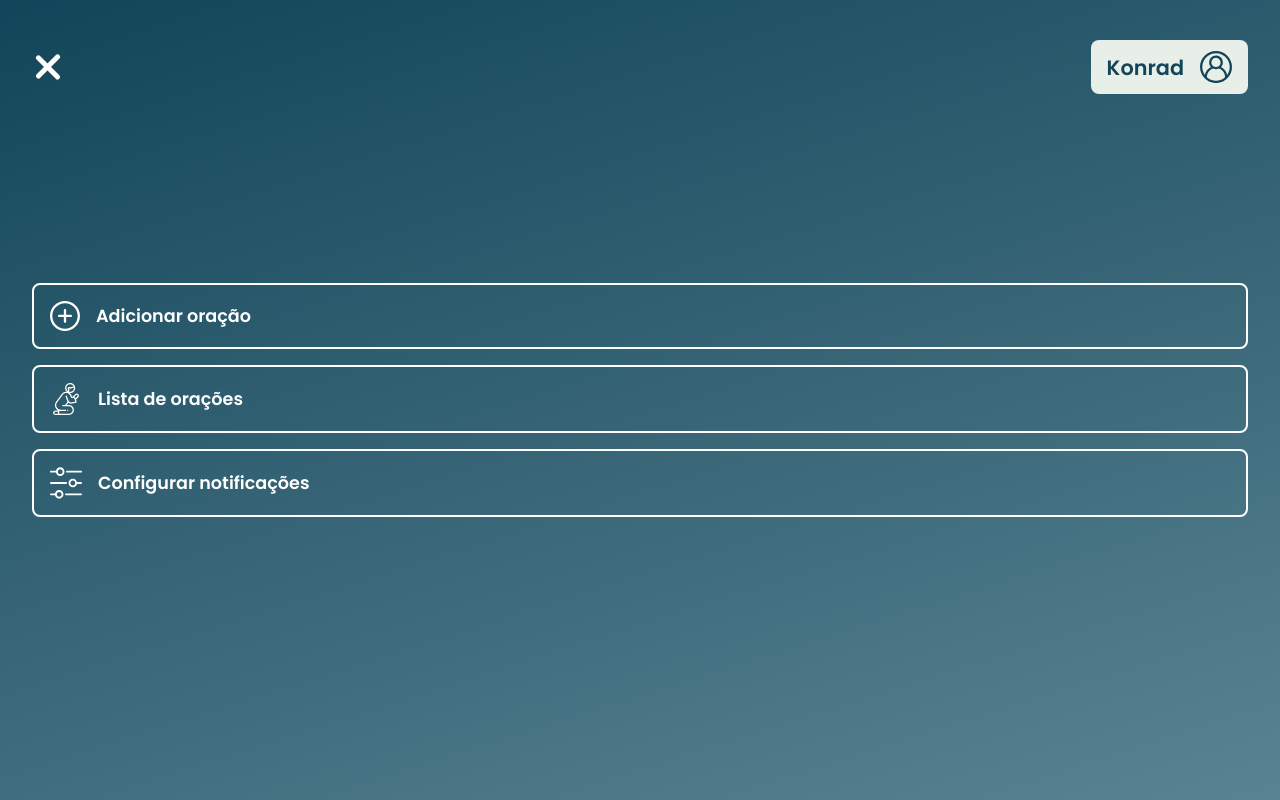
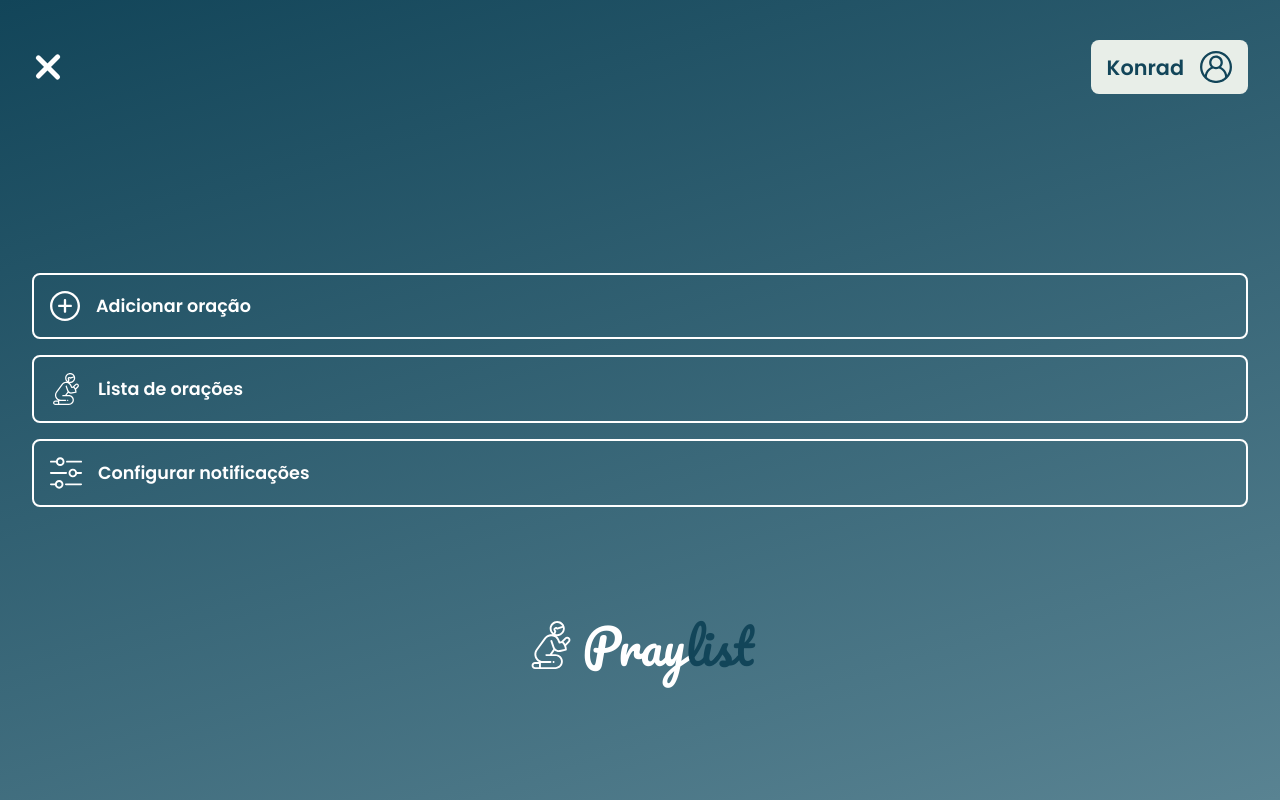
Before and after one commit to christiandueck/pray-list, a Next.js app: page / in a window 1280 px wide. Both pictures are taken after a click on the button 56 px from the left and 67 px from the top of the page. Built offline with nearby package versions, Linux system fonts and the light colour scheme.

Commit message:
Creation of Logo Component to be used across the app

```diff
--- a/src/components/Header/Menu.tsx
+++ b/src/components/Header/Menu.tsx
@@ -1,4 +1,5 @@
 import { useState } from 'react';
+import { Logo } from '../Shared/Logo';
 import styles from './styles/Menu.module.scss';
 
 export function Menu() {
@@ -33,9 +34,7 @@ export function Menu() {
                         Configurar notificações
                     </li>
                 </ul>
-                <div className={styles.logo}>
-
-                </div>
+                <Logo theme="light" size="big" />
             </div>
         </div>
     );
--- a/src/components/Header/styles/Menu.module.scss
+++ b/src/components/Header/styles/Menu.module.scss
@@ -80,13 +80,14 @@
 
         background: linear-gradient(162.46deg, #124559 0%, #598392 100%);
 
-        padding: 2.5rem 2rem;
+        padding: 12rem 2rem 2rem 2rem;
 
         ul {
             width: 100%;
             display: flex;
             flex-direction: column;
             gap: 1rem;
+            margin-bottom: 6rem;
 
             li {
                 padding: 1rem;
--- /dev/null
+++ b/src/components/Shared/Logo.tsx
@@ -0,0 +1,33 @@
+import styles from './styles/Logo.module.scss';
+
+export function Logo({ theme, size }) {
+    let logoTheme = styles.dark;
+    let selectedSize = styles.big;
+
+    switch (theme) {
+        case 'light':
+            logoTheme = styles.light;
+            break;
+        case 'medium':
+            logoTheme = styles.medium;
+            break;
+        default:
+            logoTheme = styles.dark;
+    }
+
+    switch (size) {
+        case 'small':
+            selectedSize = styles.small;
+            break;
+        default:
+            selectedSize = styles.big;
+    }
+
+    return (
+        <div className={`${logoTheme} ${selectedSize}`}>
+            <img src="./icons/pray_logo_icon.svg" alt="Pray logo" />
+            <p>Pray<span>list</span>
+            </p>
+        </div>
+    );
+}
--- /dev/null
+++ b/src/components/Shared/styles/Logo.module.scss
@@ -0,0 +1,64 @@
+@import '../../../styles/colors';
+
+.dark,
+.medium,
+.light {
+    display: flex;
+    flex-direction: row;
+    align-items: center;
+    justify-content: center;
+
+    font-family: 'Pacifico', cursive;
+}
+
+.dark {
+    color: $medium-blue;
+
+    span {
+        color: $light-blue;
+    }
+}
+
+.medium {
+    color: $white;
+
+    img {
+        filter: brightness(0) invert(1);
+    }
+
+    span {
+        color: $light-blue;
+    }
+}
+
+.light {
+    color: $white;
+
+    img {
+        filter: brightness(0) invert(1);
+    }
+
+    span {
+        color: $medium-blue;
+    }
+}
+
+.big {
+    font-size: 3rem;
+    gap: 0.5rem;
+
+    img {
+        width: 3rem;
+        height: 3rem;
+    }
+}
+
+.small {
+    font-size: 2rem;
+    gap: 0.3rem;
+
+    img {
+        width: 2rem;
+        width: 2rem;
+    }
+}
--- a/src/styles/globals.scss
+++ b/src/styles/globals.scss
@@ -7,7 +7,6 @@
 }
 
 html, body {
-    /*font-family: 'Pacifico', cursive;*/
     font-family: 'Poppins', sans-serif;
     color: $medium-blue;
     width: 100%;
```
Also changed, not shown: public/icons/pray_logo_icon.svg (added).
